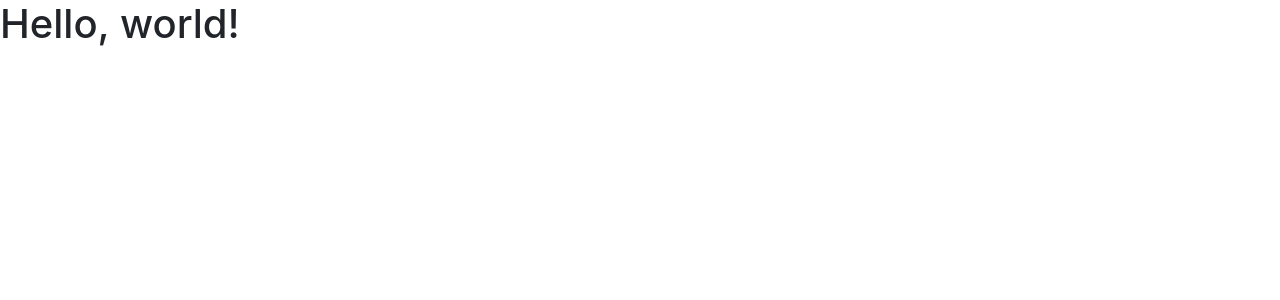
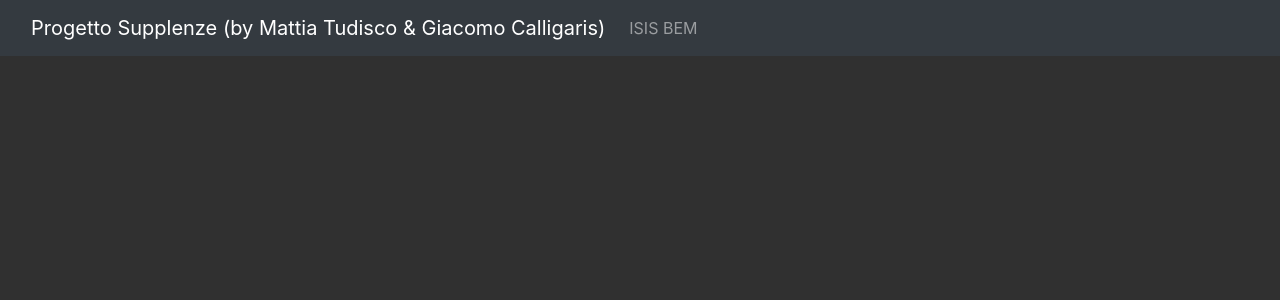
Before and after one commit to MattyMikky/Progetto-Supplenze-con-Giacomino, a Flask app: page / in a window 1280 px wide. Shown: the top 300 px of the page. Run offline with Flask 2, Linux system fonts and the light colour scheme; some libraries are stand-ins or nearby versions.

Commit message:
creata la navbar del sito con collegamento al sito della scuola e messo il background dark

```diff
--- a/FlaskApp/Idea sito 1.txt
+++ b/FlaskApp/Idea sito 1.txt
@@ -12,7 +12,6 @@
   </head>
   <body style="background-color: 	#303030">
     <nav class="navbar navbar-dark bg-dark">
-   <!-- Navbar content -->
       <div class="container-fluid">
         <a class="navbar-brand" href="/"
         <img src="Progetto.png" alt=""
--- a/FlaskApp/templates/base.html
+++ b/FlaskApp/templates/base.html
@@ -7,10 +7,27 @@
     <link rel="shortcut icon" type="image/x-icon" href="" />
     <link rel="stylesheet" href="https://cdn.jsdelivr.net/npm/bootstrap@4.0.0/dist/css/bootstrap.min.css" integrity="sha384-Gn5384xqQ1aoWXA+058RXPxPg6fy4IWvTNh0E263XmFcJlSAwiGgFAW/dAiS6JXm" crossorigin="anonymous">
 
-    <title>Progetto Supplenze</title>
+    <title>ISIS BEM Supplenze</title>
   </head>
-  <body>
-    <h1>Hello, world!</h1>
+  <body style="background-color: 	#303030">
+    <nav class="navbar navbar-expand-lg navbar-dark bg-dark">
+        <div class="container-fluid">
+          <a class="navbar-brand" href="/">Progetto Supplenze (by Mattia Tudisco & Giacomo Calligaris)</a>
+          <button class="navbar-toggler" type="button" data-bs-toggle="collapse" data-bs-target="#navbarSupportedContent" aria-controls="navbarSupportedContent" aria-expanded="false" aria-label="Toggle navigation">
+            <span class="navbar-toggler-icon"></span>
+          </button>
+          <div class="collapse navbar-collapse" id="navbarSupportedContent">
+            <ul class="navbar-nav me-auto mb-2 mb-lg-0">
+              <li class="nav-item">
+              </li>
+              <li class="nav-item">
+                <a class="nav-link" href="https://bem.goiss.edu.it">ISIS BEM</a>
+            </ul>
+          </div>
+        </div>
+      </nav>
+
+
 
 
     <script src="https://code.jquery.com/jquery-3.2.1.slim.min.js" integrity="sha384-KJ3o2DKtIkvYIK3UENzmM7KCkRr/rE9/Qpg6aAZGJwFDMVNA/GpGFF93hXpG5KkN" crossorigin="anonymous"></script>
```
